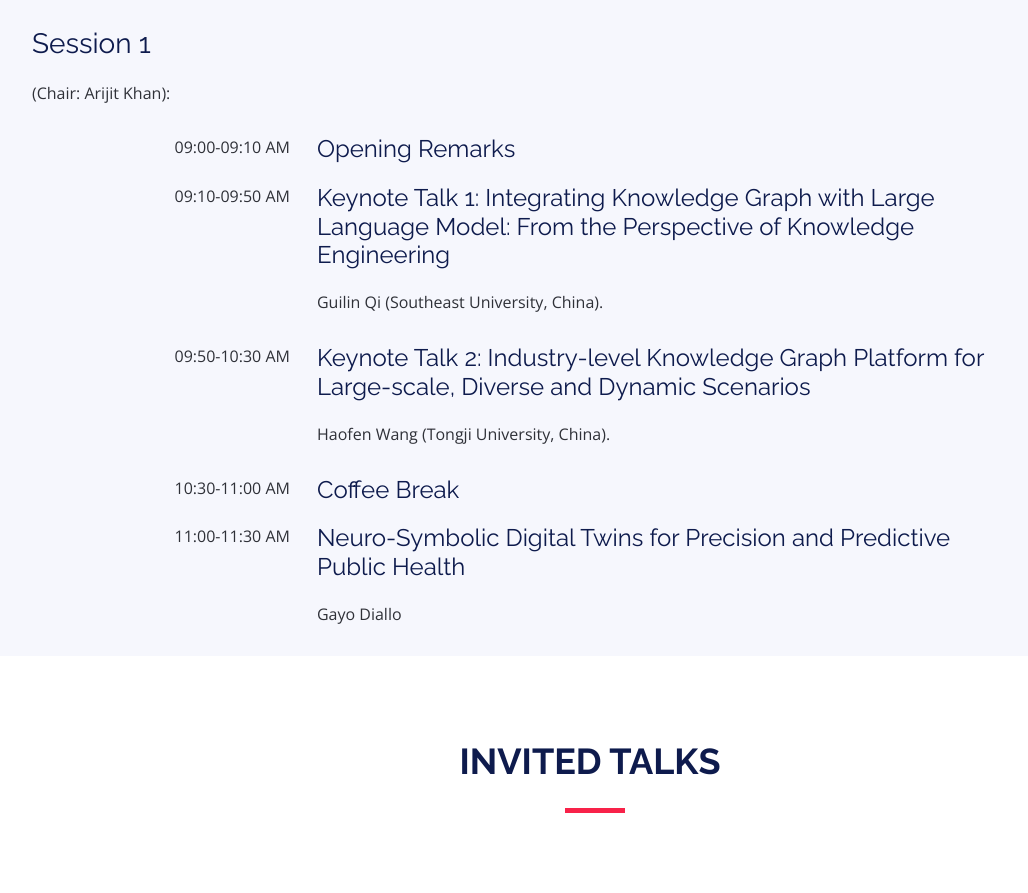
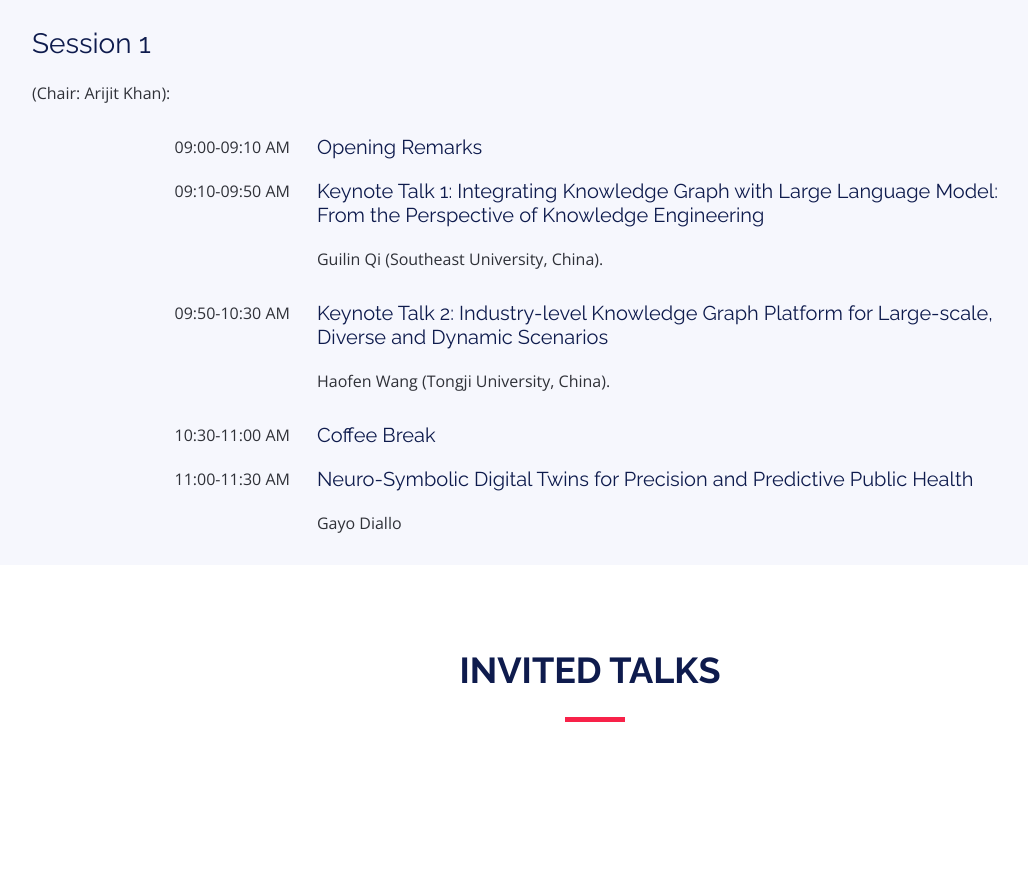
Before and after one commit to seucoin/seucoin.github.io, a plain HTML site: page workshop/llmkg/index.html in a window 1280 px wide. Shown: the part 5880-6773 px from the top of the page, without its empty margins (50-1078 px from the left). Drawn offline with nearby package versions, Linux system fonts and the light colour scheme; some packages are replaced by stand-ins of ours; a script that the page names is missing.

Commit message:
Update index.html

```diff
--- a/workshop/llmkg/index.html
+++ b/workshop/llmkg/index.html
@@ -270,7 +270,7 @@
             <div class="row schedule-item">
               <div class="col-md-2"><time>09:00-09:10 AM</time></div>
               <div class="col-md-10">
-                <h4>Opening Remarks</h4>
+                <h5>Opening Remarks</h5>
 
               </div>
             </div>
@@ -279,7 +279,7 @@
               <div class="col-md-2"><time>09:10-09:50 AM</time></div>
               <div class="col-md-10">
 
-                <h4><span>Keynote Talk 1: Integrating Knowledge Graph with Large Language Model: From the Perspective of Knowledge Engineering</span></h4>
+                <h5><span>Keynote Talk 1: Integrating Knowledge Graph with Large Language Model: From the Perspective of Knowledge Engineering</span></h5>
 
                 <p>Guilin Qi (Southeast University, China).</p>
               </div>
@@ -289,7 +289,7 @@
               <div class="col-md-2"><time>09:50-10:30 AM</time></div>
               <div class="col-md-10">
 
-                <h4> <span>Keynote Talk 2: Industry-level Knowledge Graph Platform for Large-scale, Diverse and Dynamic Scenarios</span></h4>
+                <h5> <span>Keynote Talk 2: Industry-level Knowledge Graph Platform for Large-scale, Diverse and Dynamic Scenarios</span></h5>
                 <p>Haofen Wang (Tongji University, China).</p>
               </div>
             </div>
@@ -298,7 +298,7 @@
               <div class="col-md-2"><time>10:30-11:00 AM</time></div>
               <div class="col-md-10">
 
-                <h4> <span>Coffee Break</span></h4>
+                <h5> <span>Coffee Break</span></h5>
 
                 </div>
             </div>
@@ -307,7 +307,7 @@
               <div class="col-md-2"><time>11:00-11:30 AM</time></div>
               <div class="col-md-10">
 
-                <h4> <span>Neuro-Symbolic Digital Twins for Precision and Predictive Public Health </span></h4>
+                <h5> <span>Neuro-Symbolic Digital Twins for Precision and Predictive Public Health </span></h5>
 
                 <p>Gayo Diallo</p>
               </div>
```
